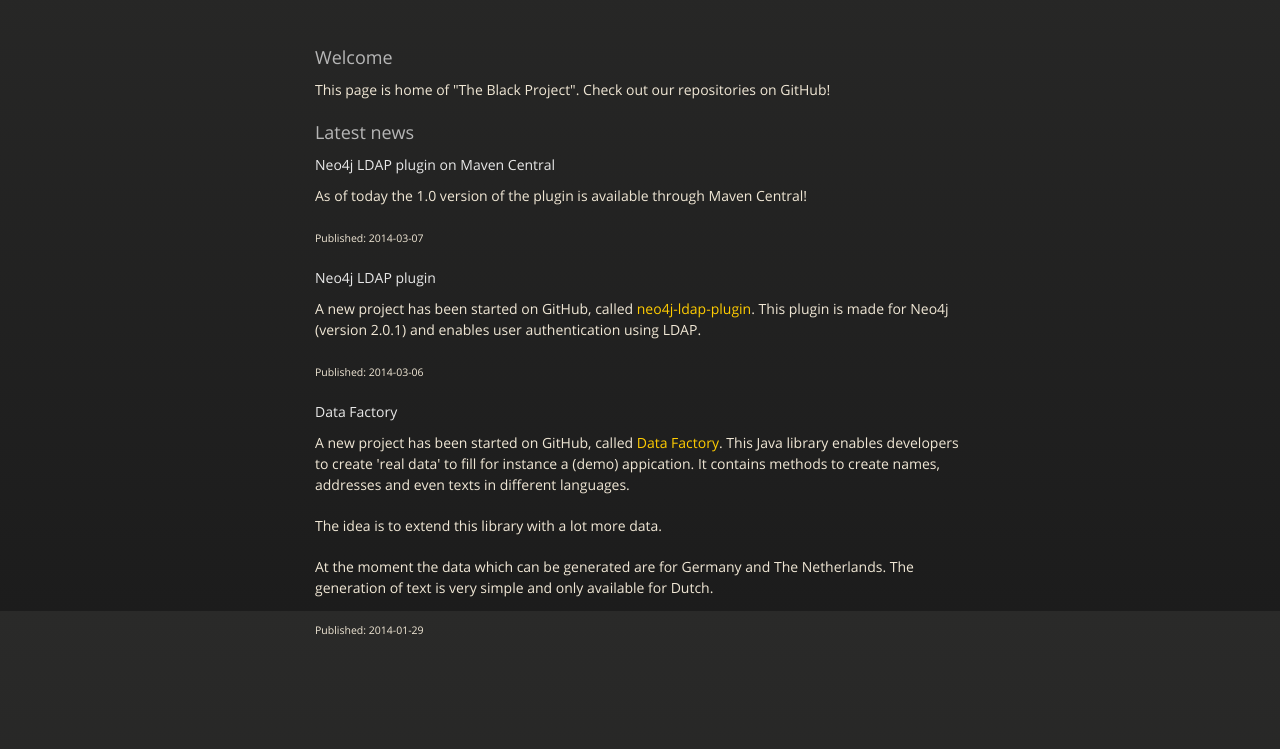
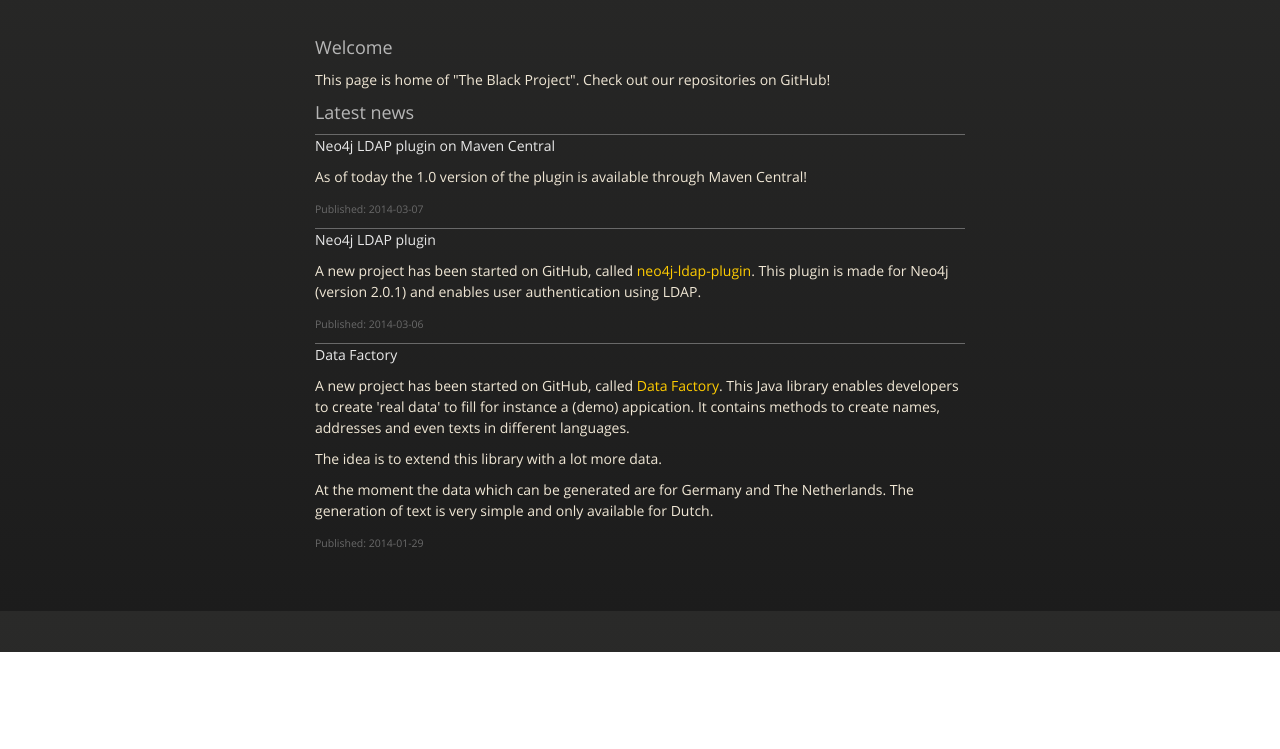
Before and after one commit to Leviter/leviter.github.io, a plain HTML site: page index.html in a window 1280 px wide. Shown: the part 189-938 px from the top of the page. After the commit the page ends 841 px from the top, so only its background shows below. Drawn offline with nearby package versions, Linux system fonts and the light colour scheme.

Commit message:
Updated style

```diff
--- a/stylesheets/styles.css
+++ b/stylesheets/styles.css
@@ -87,6 +87,14 @@ nav,
 section,
 summary {
   display: block;
+}
+
+article {
+  border-top: 1px solid #696969;
+}
+
+footer {
+  color: #696969;
 }
 
 /*
@@ -552,7 +560,7 @@ h1, h2, h3, h4, h5, h6 {
 }
 
 p, ul, ol, table, pre, dl {
-  margin: 0 0 20px;
+  margin: 0 0 10px;
 }
 
 h1, h2, h3 {
```
